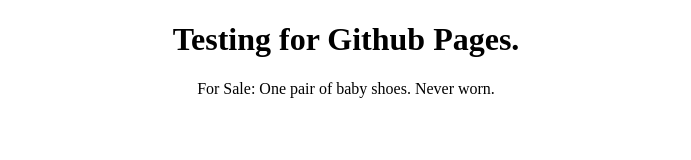
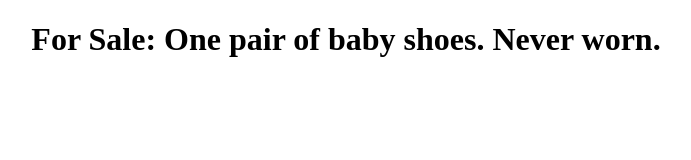
Before and after one commit to antellitocci/antellitocci.github.io, a plain HTML site: page index.html in a window 1280 px wide. Shown: the whole page, without its empty margins (294-985 px from the left). Drawn offline with Linux system fonts and the light colour scheme.

Commit message:
content changes to index.html

```diff
--- a/index.html
+++ b/index.html
@@ -7,8 +7,7 @@
     <title>Github Page</title>
 </head>
 <body style="text-align: center;">
-    <h1>Testing for Github Pages.</h1>
+    <h1>For Sale: One pair of baby shoes. Never worn.</h1>
 
-    <p>For Sale: One pair of baby shoes. Never worn.</p>
 </body>
 </html>
```
